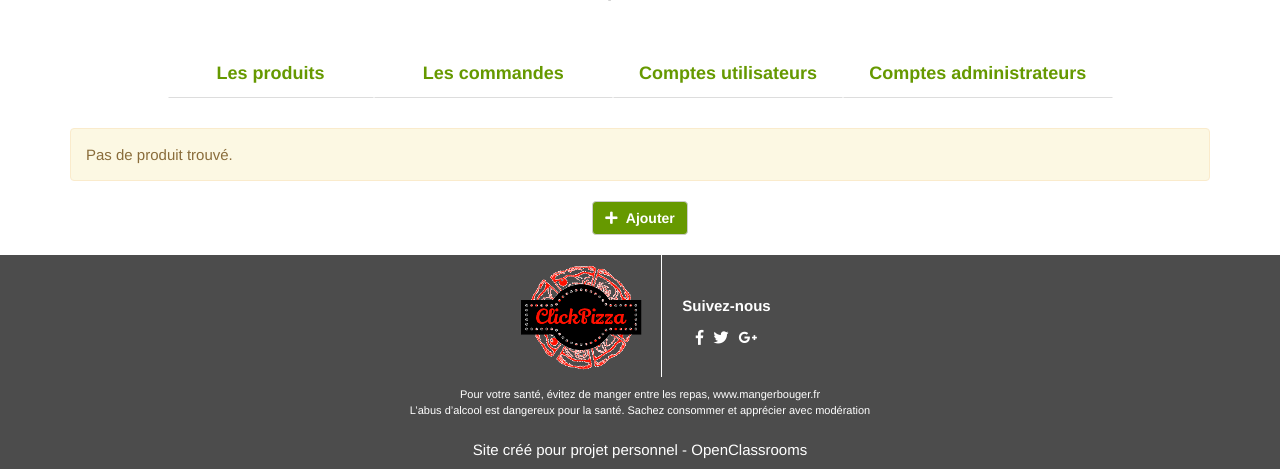
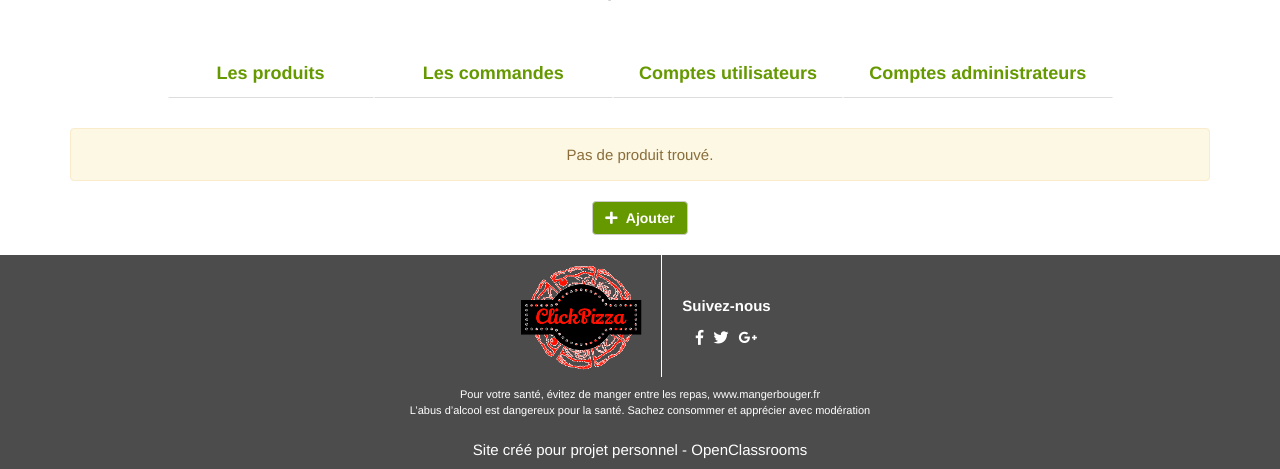
Before and after one commit to SebFolliot/ClickPizza, a PHP site: template views/admin.html.twig in a window 1280 px wide. Shown: the part 253-722 px from the top of the page. Run offline with PHP 8.4, Linux system fonts and the light colour scheme; the template is opened without the code that fills it, so the values that code supplies are empty; some libraries are stand-ins or nearby versions.

Commit message:
Ajout de style aux messages alert-warning

```diff
--- a/views/admin.html.twig
+++ b/views/admin.html.twig
@@ -63,7 +63,7 @@
             </table>
         </div>
         {% else %}
-        <div class="alert alert-warning">Pas de produit trouvé.</div>
+        <div class="alert alert-warning" style="text-align: center">Pas de produit trouvé.</div>
         {% endif %}
         <div style="text-align: center; margin-bottom: 20px"> <a href="{{ path('admin_commodity_add') }}" title="Ajouter"><button class="btn btn-default"><i  class="fas fa-plus" style="margin-right:5px; color:white"></i> Ajouter</button></a></div>
     </div>
@@ -81,6 +81,7 @@
                         <th style="text-align: center">Etat</th>
                     </tr>
                 </thead>
+
                 {% for order in orders %}
                 <tr>
                     <td>{{ order.user.civility }} {{ order.user.name }}</td>
@@ -93,7 +94,7 @@
             </table>
         </div>
         {% else %}
-        <div class="alert alert-warning">Pas de produit trouvé.</div>
+        <div class="alert alert-warning" style="text-align: center">Pas de commande enregistrée.</div>
         {% endif %}
     </div>
 
@@ -137,14 +138,13 @@
                                 </div>
                             </div>
                         </div>
-
                     </td>
                 </tr>
                 {% endif %}{% endfor %}
             </table>
         </div>
         {% else %}
-        <div class="alert alert-warning">Pas d'utilisateur enregistré.</div>
+        <div class="alert alert-warning" style="text-align: center">Pas d'utilisateur enregistré.</div>
         {% endif %}
     </div>
 
@@ -194,7 +194,7 @@
             </table>
         </div>
         {% else %}
-        <div class="alert alert-warning">Pas d'administrateur enregistré.</div>
+        <div class="alert alert-warning" style="text-align: center">Pas d'administrateur enregistré.</div>
         {% endif %}
         <div style="text-align: center; margin-bottom: 20px"> <a href="{{ path('admin_user_add') }}" title="Ajouter"><button class="btn btn-default"><i  class="fas fa-plus" style="margin-right:5px; color:white"></i> Ajouter</button></a></div>
     </div>
```
